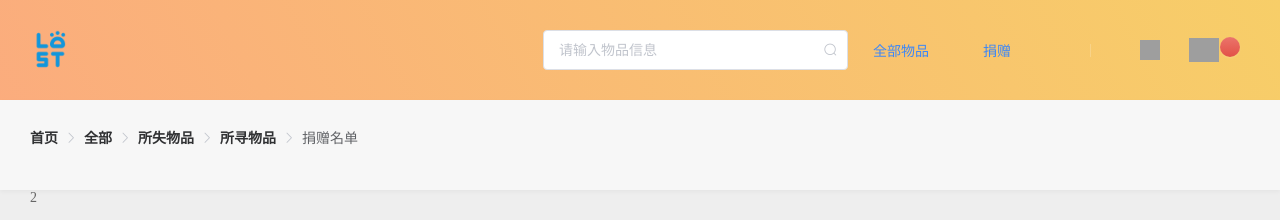
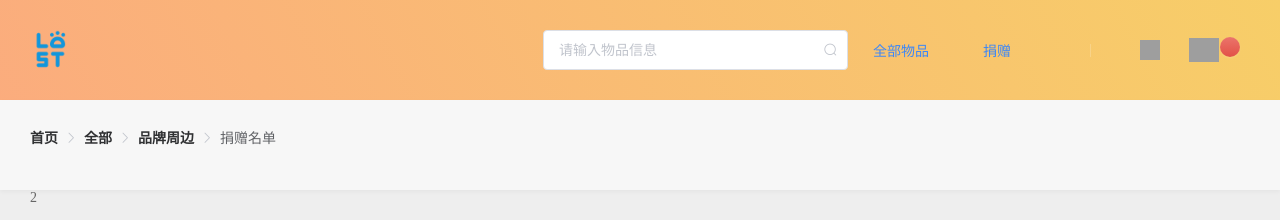
Before and after one commit to lijinghai/WarmSearch-PC, a Vue app: page /#/home in a window 1280 px wide. Shown: the top 220 px of the page. Built offline with nearby package versions, Linux system fonts and the light colour scheme; grey boxes are pictures that could not be loaded.

Commit message:
2021-3 导航栏

```diff
--- a/src/common/MHeader.vue
+++ b/src/common/MHeader.vue
@@ -136,8 +136,7 @@
               <el-breadcrumb separator-class="el-icon-arrow-right">
                 <el-breadcrumb-item :to="{ path: '/' }">首页</el-breadcrumb-item>
                 <el-breadcrumb-item :to="{path:'/goods'}">全部</el-breadcrumb-item>
-                <el-breadcrumb-item :to="{path:'/goods?cid=1184'}">所失物品</el-breadcrumb-item>
-                <el-breadcrumb-item :to="{path:'/goods?cid=1184'}">所寻物品</el-breadcrumb-item>
+                <el-breadcrumb-item :to="{path:'/goods?cid=1184'}">品牌周边</el-breadcrumb-item>
                 <el-breadcrumb-item :to="{path:'/thanks'}">捐赠名单</el-breadcrumb-item>
               </el-breadcrumb>
             </div>
```
